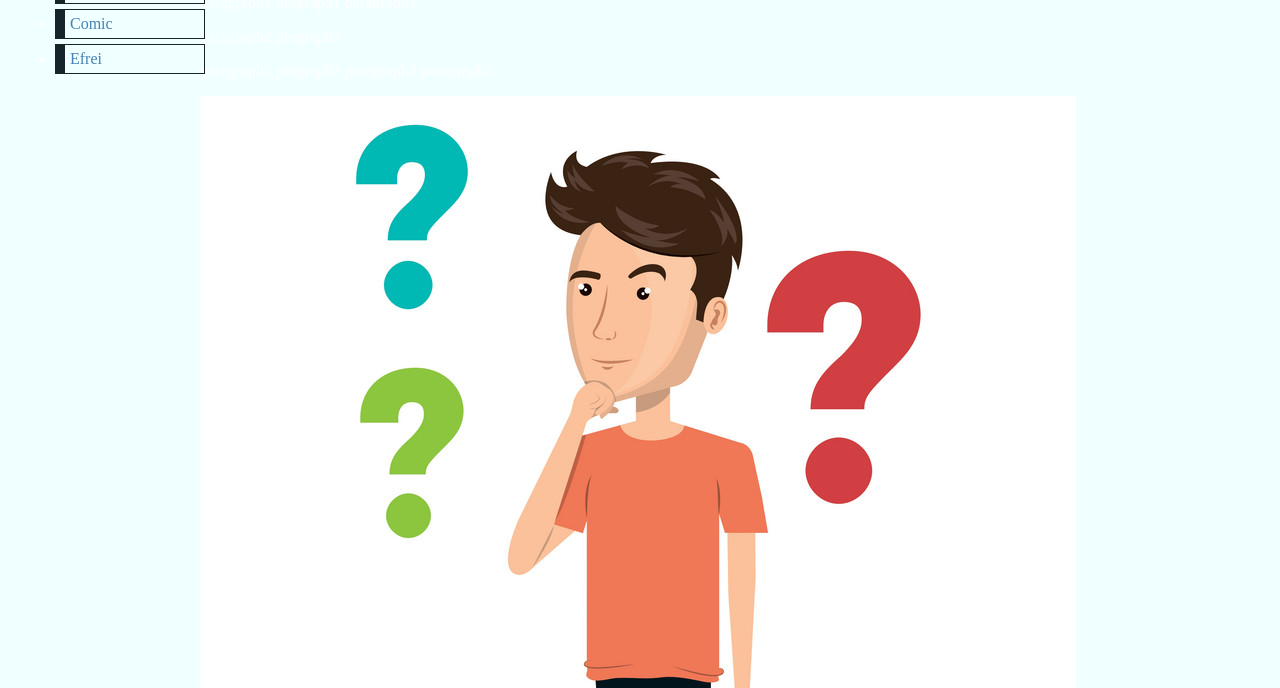
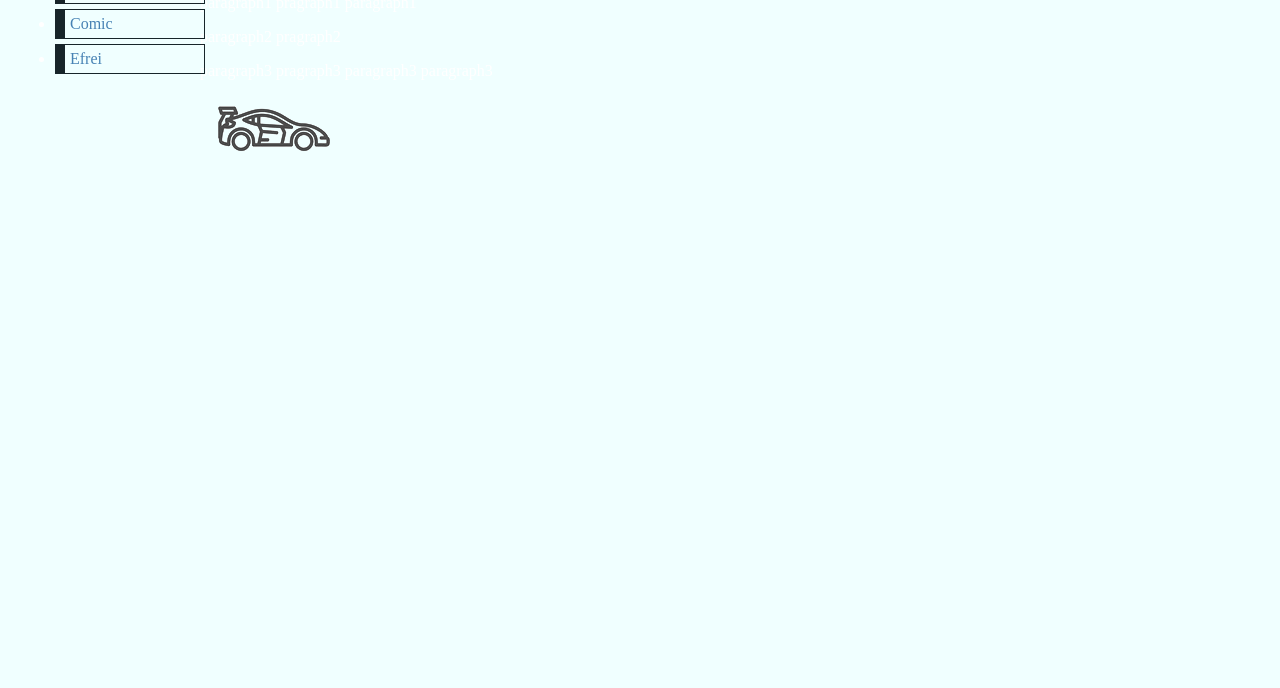
Before and after one commit to kplola/kplola.github.io, a plain HTML site: page index.html in a window 1280 px wide. Shown: the part 112-800 px from the top of the page. Drawn offline with Linux system fonts and the light colour scheme.

Commit message:
commit for icons

```diff
--- a/index.html
+++ b/index.html
@@ -18,6 +18,8 @@
         <p>paragraph1 pragraph1 paragraph1</p>
         <p>paragraph2 pragraph2</p>
         <p>paragraph3 pragraph3 paragraph3 paragraph3</p>
-        <img src="thinking.jpg">
+        <div class="car1">
+            <img id="img" src="/icons/car1.png">
+        </div>
     </body>
 </html>
```
